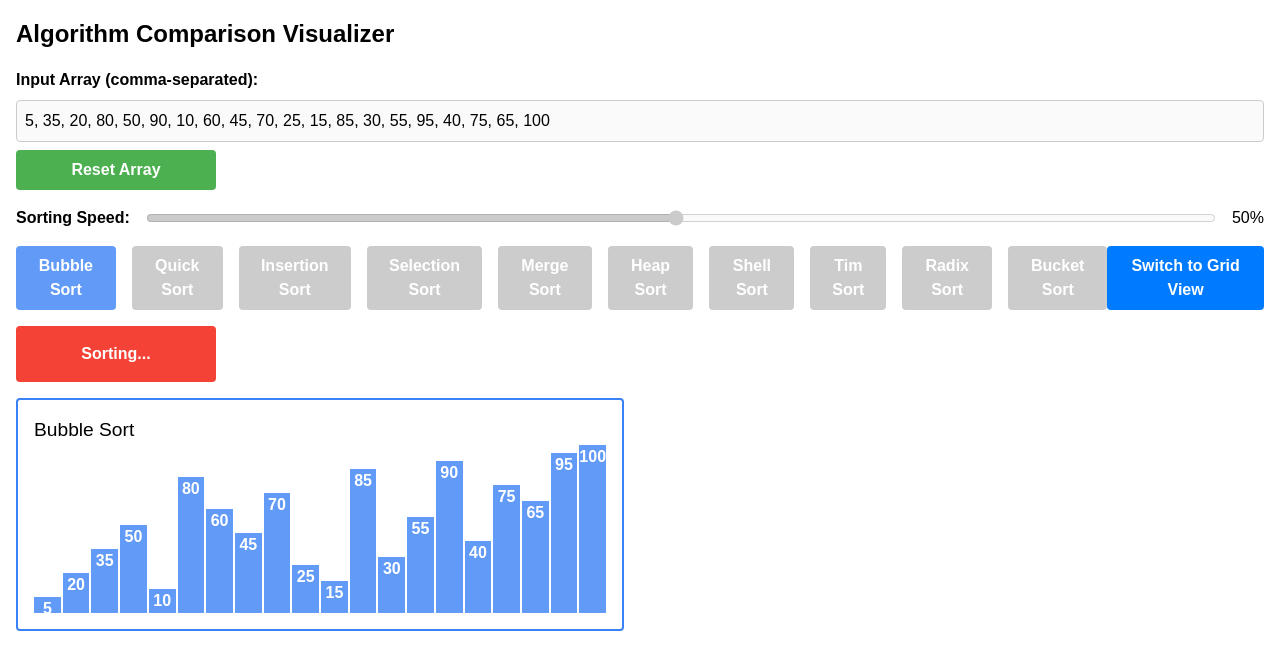
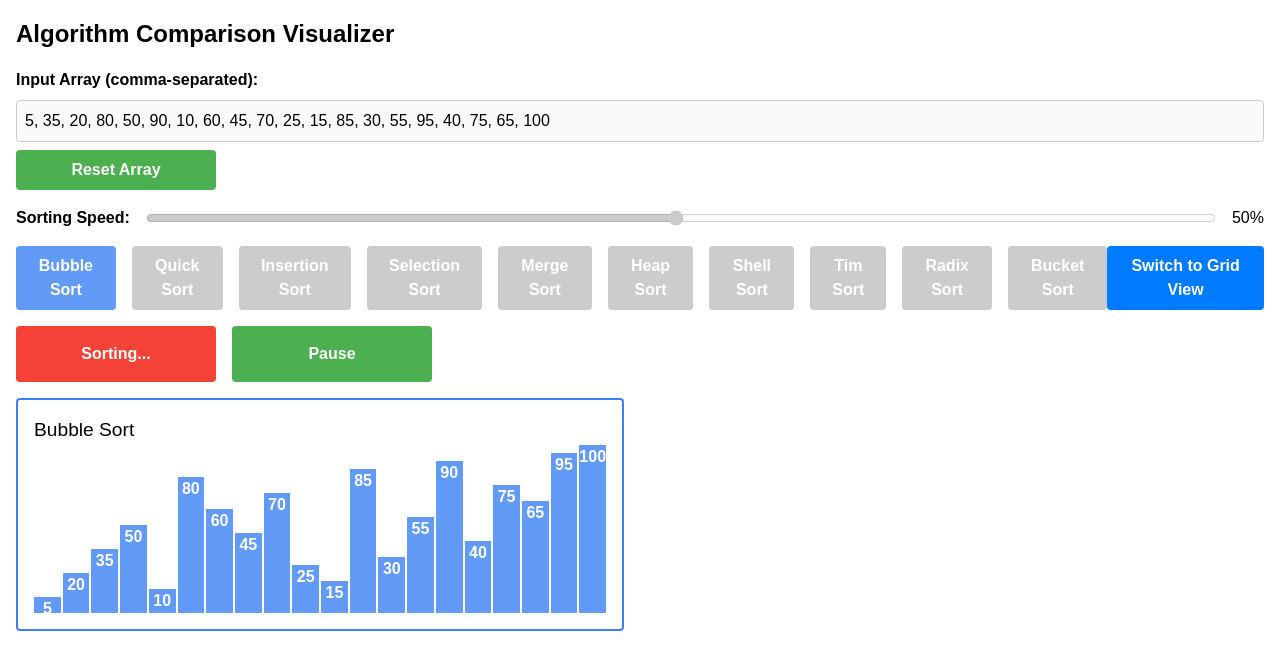
Before and after one commit to Mohit2005123/calcify-n, a Next.js app: page /visualizer/sorting in a window 1280 px wide. Both pictures are taken after a click on the button "Start Sorting". Shown: the top 670 px of the page. Built offline with nearby package versions, Linux system fonts and the light colour scheme.

Commit message:
Implemented pause button in sorting

```diff
--- a/src/app/visualizer/sorting/page.jsx
+++ b/src/app/visualizer/sorting/page.jsx
@@ -1,5 +1,5 @@
 "use client"
-import React, { useState, useEffect } from 'react';
+import React, { useState, useEffect, useRef } from 'react';
 import { bubbleSort } from '@/components/sortingAlgo/bubbleSort';
 import { quickSort } from '@/components/sortingAlgo/quickSort';
 import { insertionSort } from '@/components/sortingAlgo/insertionSort';
@@ -23,7 +23,6 @@ const AVAILABLE_ALGORITHMS = {
     radix: { name: 'Radix Sort', color: 'rgba(128, 0, 128, 0.8)', borderColor: '#800080' },
     bucket: { name: 'Bucket Sort', color: 'rgba(255, 105, 180, 0.8)', borderColor: '#ff69b4' }
 };
-
 const SortingAlgo = () => {
     const [selectedAlgorithms, setSelectedAlgorithms] = useState(['bubble']);
     const [arrays, setArrays] = useState(() => {
@@ -33,6 +32,8 @@ const SortingAlgo = () => {
     const [showBars, setShowBars] = useState(true);
     const [inputArray, setInputArray] = useState(arrays.bubble.join(', '));
     const [sortingSpeed, setSortingSpeed] = useState(50);
+    const [isPaused, setIsPaused] = useState(false);
+    const pauseRef = useRef(false);
 
     useEffect(() => {
         const initialArray = inputArray.split(',').map(num => parseInt(num.trim(), 10));
@@ -58,11 +59,22 @@ const SortingAlgo = () => {
 
     const sleep = (ms) => {
         const speed = Math.pow(10, (sortingSpeed - 50) / 25); // Logarithmic scale
-        return new Promise(resolve => setTimeout(resolve, ms / speed));
+        return new Promise(resolve => {
+            const checkPause = () => {
+                if (pauseRef.current) {
+                    setTimeout(checkPause, 100);
+                } else {
+                    setTimeout(resolve, ms / speed);
+                }
+            };
+            checkPause();
+        });
     };
 
     const startSort = async () => {
         setSorting(true);
+        setIsPaused(false);
+        pauseRef.current = false;
         try {
             await Promise.all(selectedAlgorithms.map(algo => sortArray(algo)));
         } catch (error) {
@@ -150,6 +162,11 @@ const SortingAlgo = () => {
 
     const handleSpeedChange = (event) => {
         setSortingSpeed(parseInt(event.target.value, 10));
+    };
+
+    const togglePause = () => {
+        setIsPaused(!isPaused);
+        pauseRef.current = !pauseRef.current;
     };
 
     const renderArrayVisualization = (algorithmKey) => {
@@ -303,10 +320,10 @@ const SortingAlgo = () => {
                 </button>
             </div>
 
-            <div style={{ marginBottom: '1rem' }}>
+            <div style={{ marginBottom: '1rem', display: 'flex', gap: '1rem' }}>
                 <button
                     onClick={startSort}
-                    disabled={sorting}
+                    disabled={sorting && !isPaused}
                     style={{
                         padding: '1rem',
                         backgroundColor: '#f44336',
@@ -314,12 +331,28 @@ const SortingAlgo = () => {
                         fontWeight: 'bold',
                         border: 'none',
                         borderRadius: '0.25rem',
-                        cursor: sorting ? 'not-allowed' : 'pointer',
-                        width: '200px' // Adjust the width here
+                        cursor: (sorting && !isPaused) ? 'not-allowed' : 'pointer',
+                        width: '200px'
                     }}>
-                    {sorting ? 'Sorting...' : 'Start Sorting'}
+                    {sorting ? (isPaused ? 'Resume Sorting' : 'Sorting...') : 'Start Sorting'}
                 </button>
 
+                {sorting && (
+                    <button
+                        onClick={togglePause}
+                        style={{
+                            padding: '1rem',
+                            backgroundColor: '#4caf50',
+                            color: 'white',
+                            fontWeight: 'bold',
+                            border: 'none',
+                            borderRadius: '0.25rem',
+                            cursor: 'pointer',
+                            width: '200px'
+                        }}>
+                        {isPaused ? 'Resume' : 'Pause'}
+                    </button>
+                )}
             </div>
 
             <div style={getGridStyle()}>
```
Also changed, not shown: src/app/visualizer/binarytree/page.jsx (+0 -21 lines).
